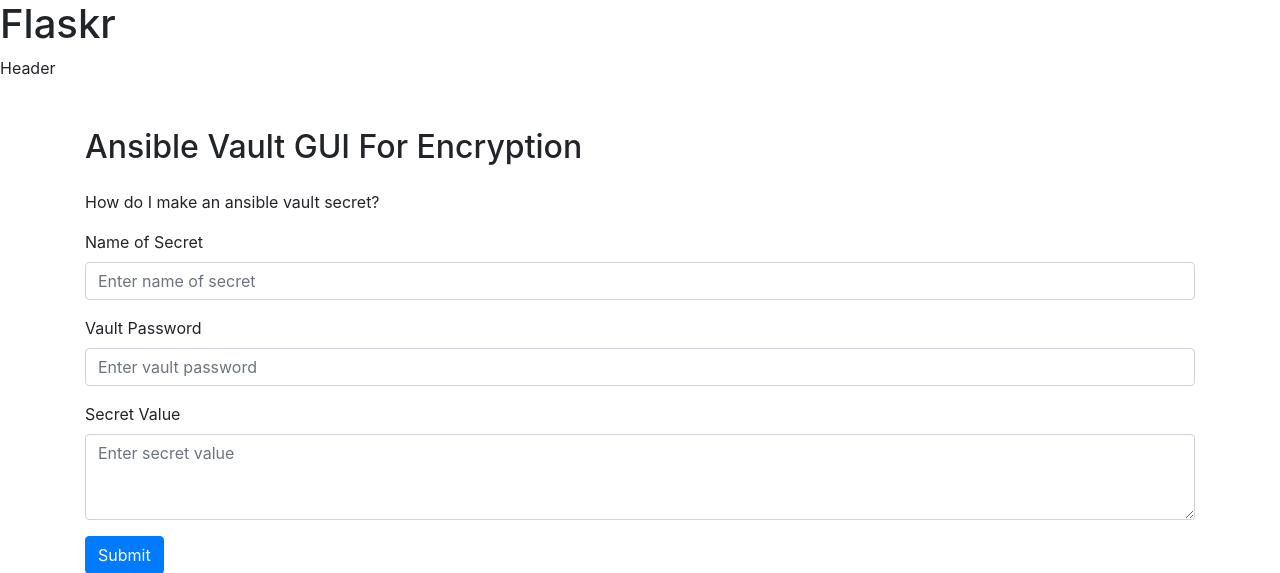
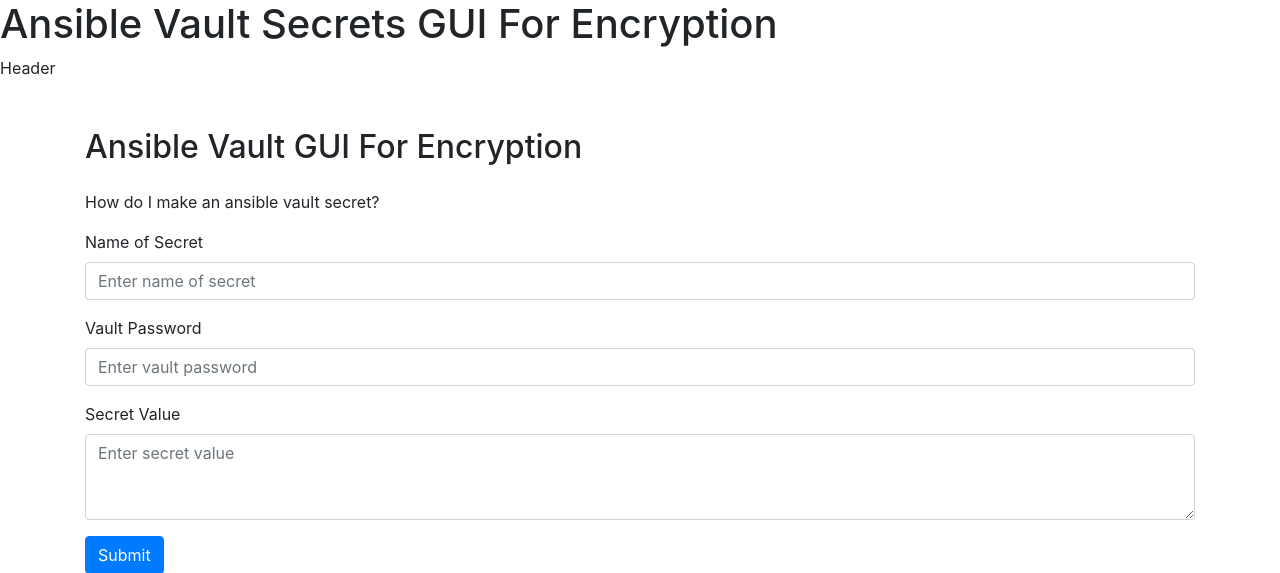
Before and after one commit to chrisjsimpson/container-aqpxt0, a Flask app: page / in a window 1280 px wide. Shown: the top 573 px of the page. Run offline with Flask 3, Linux system fonts and the light colour scheme; some libraries are stand-ins or nearby versions.

Commit message:
correct title/output

```diff
--- a/src/web/app.py
+++ b/src/web/app.py
@@ -60,7 +60,5 @@
         # Deleting the temporary password file
         subprocess.run(["rm", temp_file_path])
 
-        return "Received data: {}\nEncrypted result: <pre>{}</pre>".format(
-            secret_name, result.stdout
-        )
+        return "Encrypted result: <pre>{}</pre>".format(result.stdout)
     return render_template("index.html")
--- a/src/web/templates/base.html
+++ b/src/web/templates/base.html
@@ -1,5 +1,5 @@
 <!doctype html>
-<title>{% block title %}{% endblock %} - Flaskr</title>
+<title>{% block title %}{% endblock %} - Ansible Vault Secrets GUI For Encryption </title>
 <head>
   <meta charset="UTF-8">
   <meta name="viewport" content="width=device-width, initial-scale=1.0">
@@ -9,7 +9,7 @@
   <link rel="stylesheet" href="{{ url_for('static', filename='style.css') }}">
 </head>
 <nav>
-  <h1>Flaskr</h1>
+  <h1>Ansible Vault Secrets GUI For Encryption</h1>
 </nav>
 <section class="content">
   <header>
```
